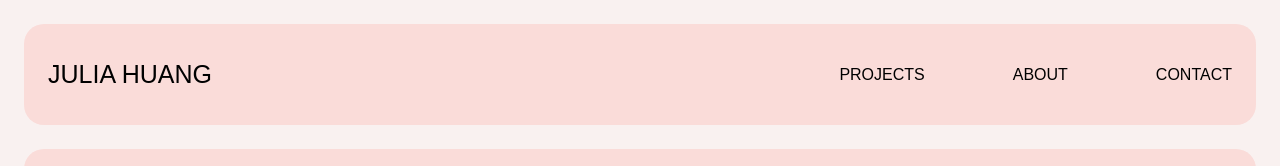
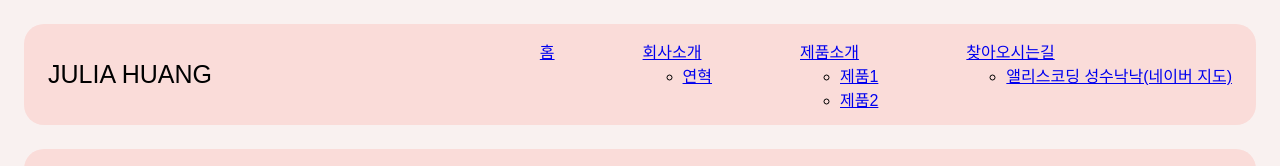
Before and after one commit to tspartner21/bentolio-portfolio, a plain HTML site: page index.html in a window 1280 px wide. Shown: the top 166 px of the page. Drawn offline with Linux system fonts and the light colour scheme.

Commit message:
메뉴 구조 및 링크 이슈(#1) 반영: 네비게이션 메뉴를 홈, 회사소개(연혁), 제품소개(제품1, 제품2), 찾아오시는길(앨리스코딩 성수낙낙)로 수정

```diff
--- a/index.html
+++ b/index.html
@@ -11,10 +11,27 @@
     <nav class="nav">
       <span class="logo">JULIA HUANG</span>
       <ul class="nav-links">
-        <li>PROJECTS</li>
-        <li>ABOUT</li>
-        <li>CONTACT</li>
-      </ul>
+  <li><a href="#home">홈</a></li>
+  <li>
+    <a href="#company">회사소개</a>
+    <ul class="submenu">
+      <li><a href="#history">연혁</a></li>
+    </ul>
+  </li>
+  <li>
+    <a href="#products">제품소개</a>
+    <ul class="submenu">
+      <li><a href="#product1">제품1</a></li>
+      <li><a href="#product2">제품2</a></li>
+    </ul>
+  </li>
+  <li>
+    <a href="#location">찾아오시는길</a>
+    <ul class="submenu">
+      <li><a href="#alicecoding">앨리스코딩 성수낙낙(네이버 지도)</a></li>
+    </ul>
+  </li>
+</ul>
     </nav>
   </header>
   <main>
```
